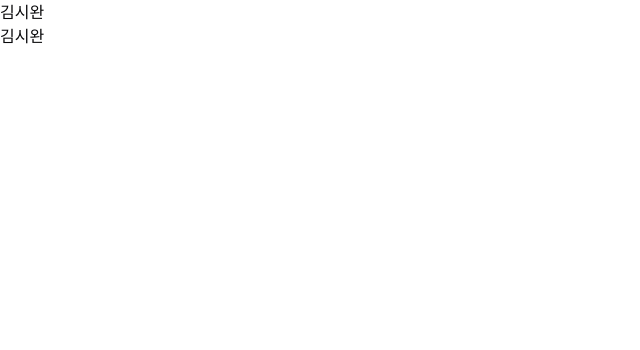
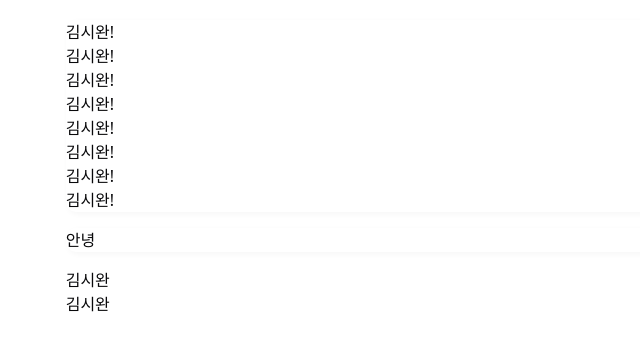
Before and after one commit to kyucchoi/KBcation-front, a Vue app: page / in a window 1280 px wide. Shown: the top 350 px of the page, without its empty margins (0-640 px from the left). Built offline with nearby package versions, Linux system fonts and the light colour scheme.

Commit message:
:sparkles: Feat: ShadowBox 컴포넌트 추가

```diff
--- a/src/assets/base.css
+++ b/src/assets/base.css
@@ -19,8 +19,10 @@
     --border: 240 5.9% 90%;
     --input: 240 5.9% 90%;
 
-    --primary: 240 5.9% 10%;
-    --primary-foreground: 0 0% 98%;
+    --primary: 45 100% 75%;
+    --secondary: 43 97% 68%;
+    --light-yellow: 48 100% 96%;
+    --dark-yellow: 35 95% 48%;
 
     --secondary: 240 4.8% 95.9%;
     --secondary-foreground: 240 5.9% 10%;
@@ -28,8 +30,8 @@
     --accent: 240 4.8% 95.9%;
     --accent-foreground: 240 5.9% 10%;
 
-    --destructive: 0 84.2% 60.2%;
-    --destructive-foreground: 0 0% 98%;
+    --destructive: 35 6% 57%;
+    --destructive-foreground: 0 0% 99%;
 
     --ring: 240 10% 3.9%;
 
--- a/src/assets/main.css
+++ b/src/assets/main.css
@@ -10,7 +10,7 @@
   max-width: 600px;
   background-color: var(--background);
   /* padding-top: env(safe-area-inset-top); */
-  font-weight: 500;
+  font-weight: 400;
   color: var(--black);
 }
 
--- a/src/components/Main.vue
+++ b/src/components/Main.vue
@@ -31,7 +31,8 @@ const bgColor = computed(() => (props.bgGray ? 'var(--background)' : 'var(--whit
   overflow-x: hidden;
   overflow-y: scroll;
 }
+
 .padded {
-  padding: 0px 5.56%;
+  padding: 0px 5.13%;
 }
 </style>
--- /dev/null
+++ b/src/components/ShadowBox.vue
@@ -0,0 +1,44 @@
+<script setup lang="ts">
+import { computed } from 'vue';
+const props = defineProps({
+  height: {
+    type: Number,
+    required: false
+  },
+  paddingX: {
+    type: Number,
+    default: 0
+  },
+  paddingY: {
+    type: Number,
+    default: 0
+  },
+  marginBottom: {
+    type: Number,
+    default: 16
+  }
+});
+
+const boxStyle = computed(() => ({
+  height: props.height ? `${props.height}px` : '40',
+  padding: `${props.paddingY}px ${props.paddingX}px`,
+  marginBottom: `${props.marginBottom}px`
+}));
+</script>
+
+<template>
+  <div class="shadow-box transition-transform duration-200" :style="boxStyle">
+    <slot></slot>
+  </div>
+</template>
+
+<style scoped>
+.shadow-box {
+  position: relative;
+  background-color: var(--white);
+  width: 100%;
+  box-shadow: 2px 2px 6px rgba(0, 0, 0, 0.04);
+  border-radius: 10px;
+  padding: 0;
+}
+</style>
--- a/src/pages/HomePage.vue
+++ b/src/pages/HomePage.vue
@@ -1,12 +1,32 @@
 <script setup lang="ts">
+import ShadowBox from '@/components/ShadowBox.vue';
 import Main from '@/components/Main.vue';
 </script>
 
 <template>
-  <Main>
+  <Main :padded="true" :bg-gray="true">
+    <div class="test">
+      <ShadowBox>
+        <div>김시완!</div>
+        <div>김시완!</div>
+        <div>김시완!</div>
+        <div>김시완!</div>
+        <div>김시완!</div>
+        <div>김시완!</div>
+        <div>김시완!</div>
+        <div>김시완!</div>
+      </ShadowBox>
+    </div>
+    <ShadowBox>
+      <div>안녕</div>
+    </ShadowBox>
     <div>김시완</div>
     <div>김시완</div>
   </Main>
 </template>
 
-<style scoped></style>
+<style scoped>
+.test {
+  margin-top: 20px;
+}
+</style>
```
